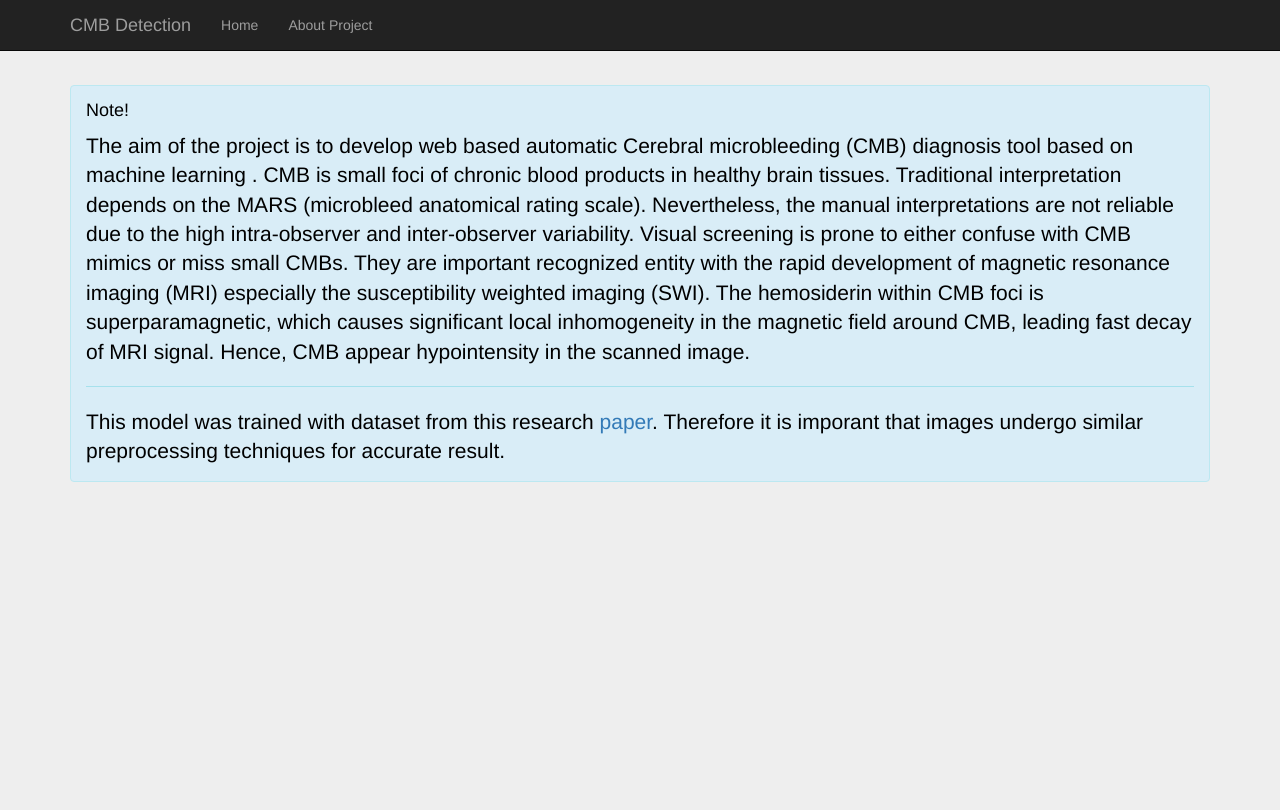
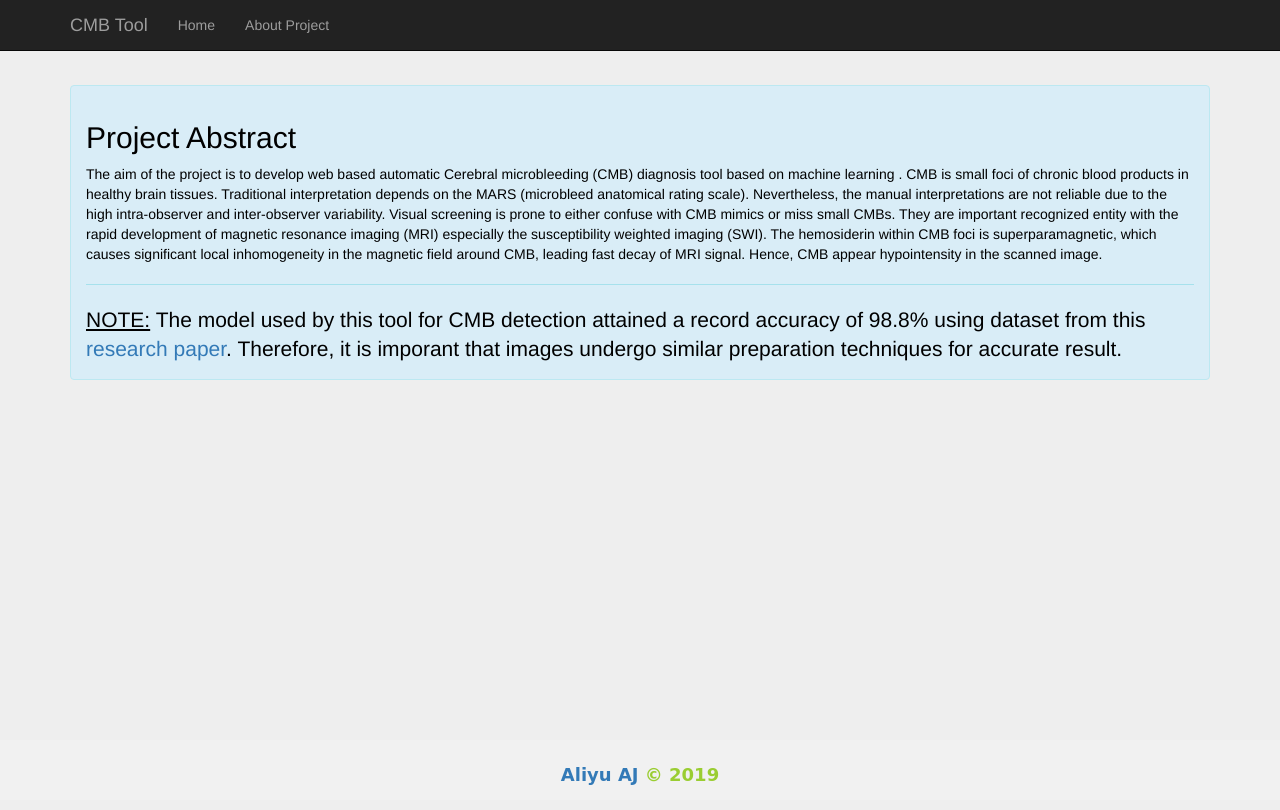
Before and after one commit to aliyuaj/CMB_flask, a Flask app: page /about in a window 1280 px wide. Before the commit the page ends 482 px from the top, so only its background shows below. Run offline with Flask 2, Linux system fonts and the light colour scheme; some libraries are stand-ins or nearby versions.

Commit message:
Update about.html

```diff
--- a/templates/about.html
+++ b/templates/about.html
@@ -8,7 +8,7 @@
     <meta name="description" content="">
     <meta name="author" content="">
 
-    <title>CMB Detection | Home</title>
+    <title>CMB Tool | About</title>
 
     <!-- Bootstrap core CSS -->
     <link href="{{ url_for('static',    filename='css/bootstrap.min.css') }}"  rel="stylesheet">
@@ -25,12 +25,22 @@
 	body {
 		padding-top: 85px;
 	}
+  .footer {
+  position: absolute;
+  bottom: 0;
+  width: 100%;
+  /* Set the fixed height of the footer here */
+  height: 60px;
+  line-height: 70px; /* Vertically center the text there */
+  background-color: #f1f1f1;
+}
+
 	</style>
 
   </head>
 
   <body>
-
+    <header>
     <nav class="navbar navbar-inverse navbar-fixed-top">
       <div class="container">
         <div class="navbar-header">
@@ -40,19 +50,20 @@
             <span class="icon-bar"></span>
             <span class="icon-bar"></span>
           </button>
-          <a class="navbar-brand" href="#">CMB Detection</a>
+          <a class="navbar-brand" href="#">CMB Tool</a>
         </div>
         <div id="navbar" class="collapse navbar-collapse">
           <ul class="nav navbar-nav">
-            <li class=><a href="/CMB">Home</a></li>
+            <li class=><a href="/">Home</a></li>
             <li><a href="#">About Project</a></li>
           </ul>
         </div><!--/.nav-collapse -->
       </div>
     </nav>
-	<div class="container">
-			<div class="alert alert-info lead" style="text-align=justify;color:black" role="alert">
-		  <h4 class="alert-heading">Note!</h4>
+    </header>
+	<main class="container">
+			<div class="alert alert-info" style="text-align=justify;color:black" role="alert">
+		  <h2 class="alert-heading">Project Abstract</h2>
 		  <p >The aim of the project is to develop web based automatic Cerebral
 				microbleeding (CMB) diagnosis tool based on machine learning
 				. CMB is small foci of chronic blood products in healthy brain tissues.
@@ -65,15 +76,21 @@
 				inhomogeneity in the magnetic field around CMB, leading fast decay of MRI signal.
 				Hence, CMB appear hypointensity in the scanned image.</p>
 		  <hr>
-			<p class="mb-0 lead">This model was trained with dataset from this research <a href="https://onlinelibrary.wiley.com/doi/full/10.1002/cpe.5130">paper</a>. Therefore it is
-			imporant that images undergo similar preprocessing techniques for accurate result.</p>
+			<p class="mb-0 lead"><span  style="text-decoration:underline">NOTE:</span> The model used by this tool for CMB detection attained a record accuracy of 98.8% using dataset from this <a href="https://onlinelibrary.wiley.com/doi/full/10.1002/cpe.5130"> research paper</a>. Therefore, it is
+			imporant that images undergo similar preparation techniques for accurate result.</p>
 	</div>
 
 
-    </div> <!-- /container -->
+    </main> <!-- /container -->
 
 
+  <footer class='footer footer-para'>
+        <div style='text-align:center;font-weight:bold;color:yellowgreen;font-size:18px;font-family: "Comic Sans MS", cursive, sans-serif';>
+     <span>
+        <a href='https://github.com/aliyuaj'><i class='fa fa-github' data-toggle='tooltip' title='Github'></i>Aliyu AJ </a>&copy 2019
 
+          </span>  </div>
+        </footer>
     <!-- Bootstrap core JavaScript
     ================================================== -->
     <!-- Placed at the end of the document so the pages load faster -->
```
